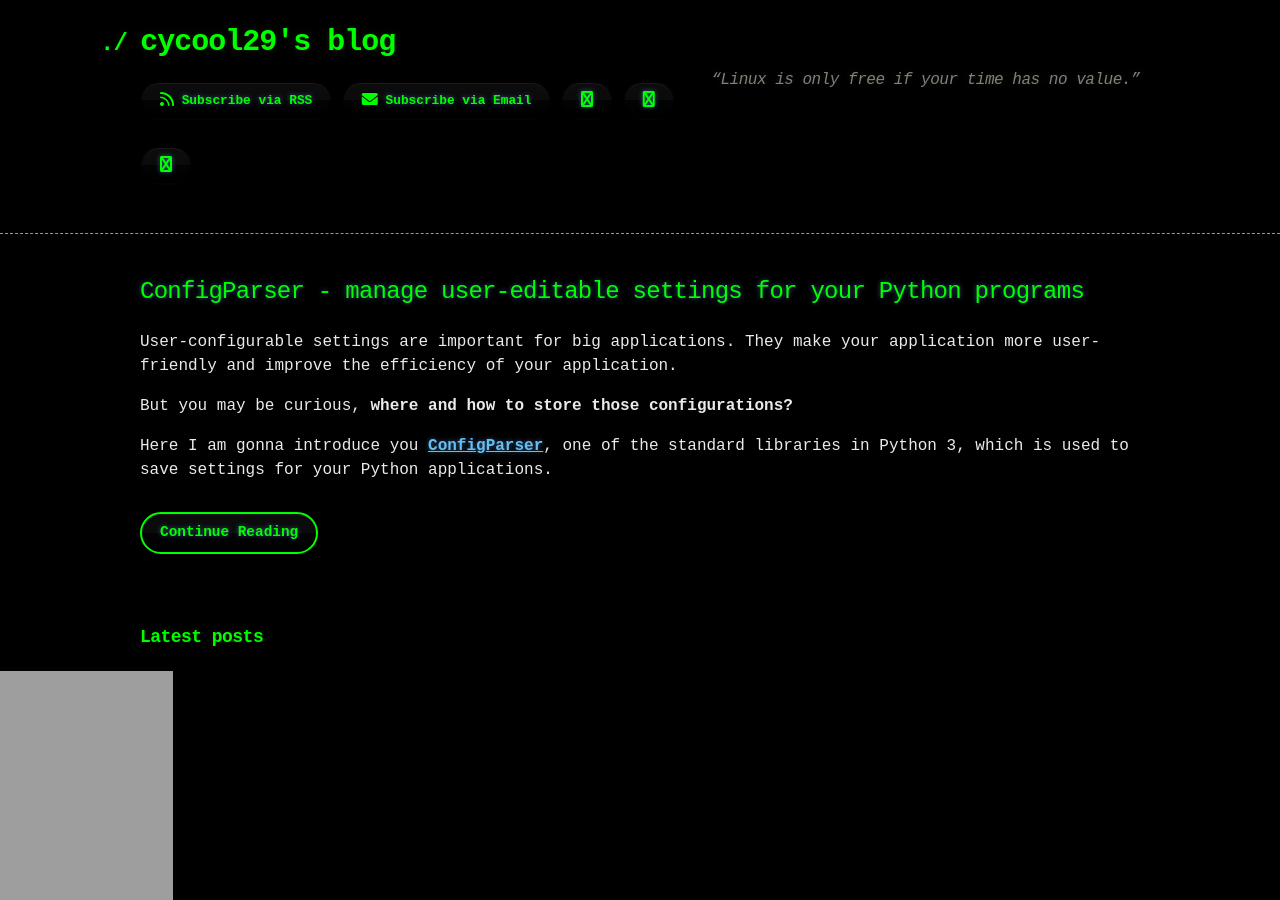
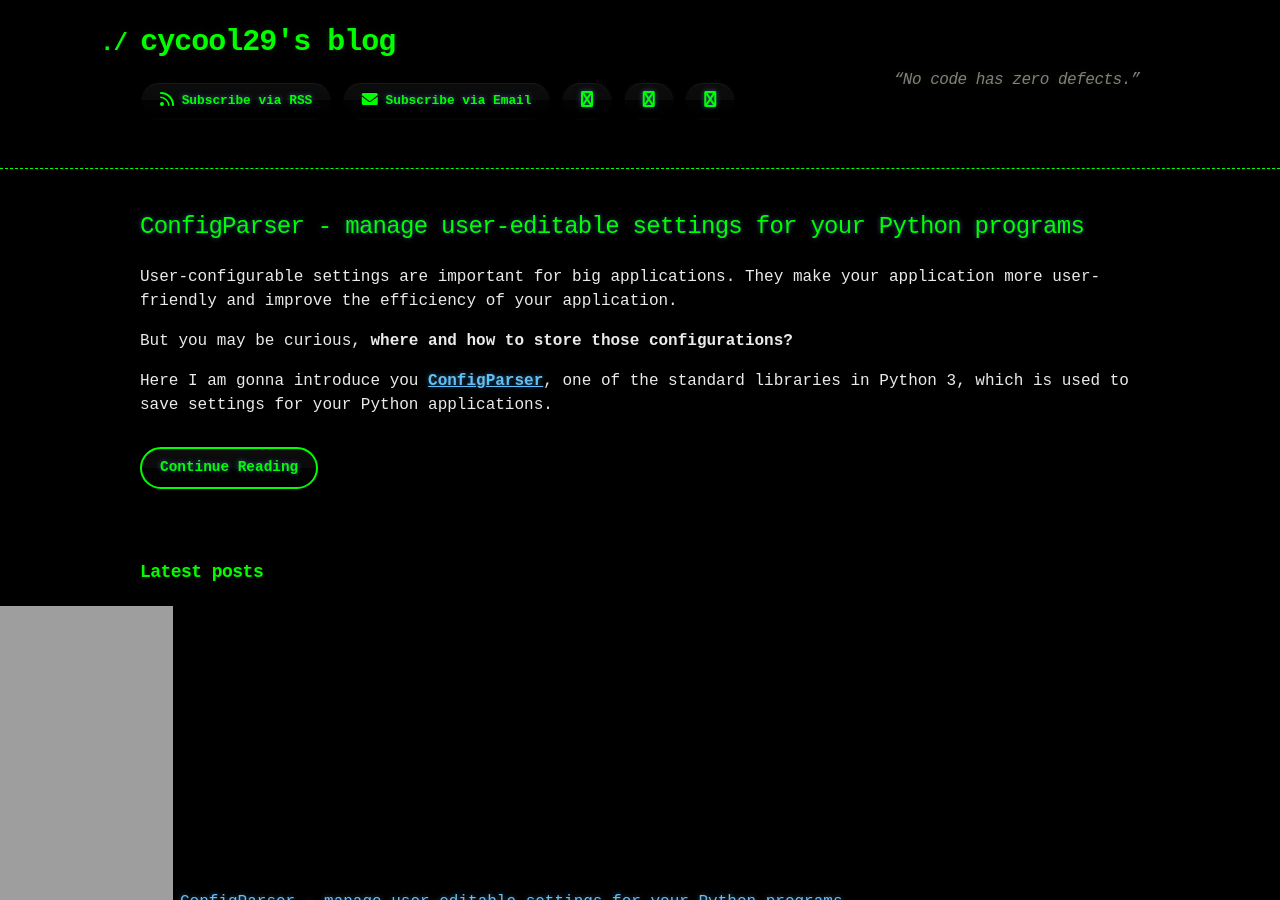
Before and after one commit to cycool29/cycool29.github.io, a Jekyll site: the page built from index.md, in a window 1280 px wide and 900 px high. Built offline with Jekyll 4.4.1, drawn with Linux system fonts in a browser that asks for light colours; a style sheet for code colours, icons or effects is not loaded.

Commit message:
Update quotes

```diff
--- a/_config.yml
+++ b/_config.yml
@@ -1,5 +1,5 @@
 title: cycool29's blog
-description: "“Linux is only free if your time has no value.” "
+description: "“No code has zero defects.” "
 bio: A high school student. Intermediate in Python, Git, Bash. Learning JavaScript. He/Him. "
 author: cycool29
 url: https://cycool29.github.io
```
